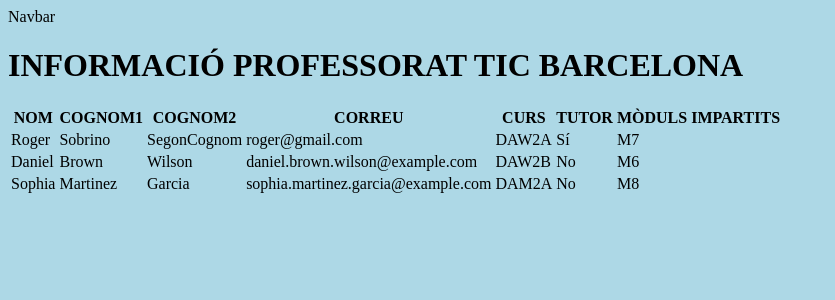
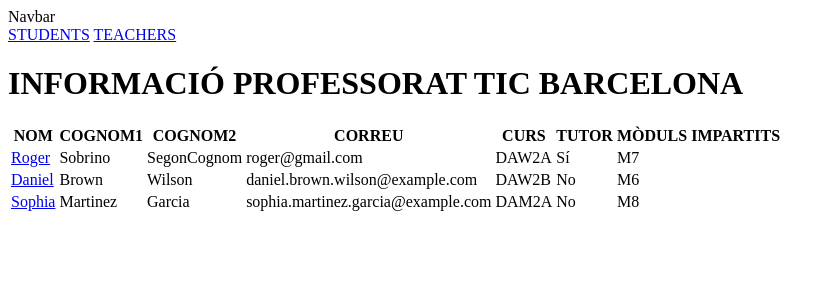
Before and after one commit to getaudio2/django_paul, a Django app: page /centre/teachers in a window 1280 px wide. Shown: the top 300 px of the page, without its empty margins (0-835 px from the left). Run offline with Django 3.2, Linux system fonts and the light colour scheme.

Commit message:
Added linking functionality

```diff
--- a/ACTIVITAT_13/TIC_BCN_PMS/centre/templates/head/header.html
+++ b/ACTIVITAT_13/TIC_BCN_PMS/centre/templates/head/header.html
@@ -11,5 +11,7 @@
 </head>
 <body>
     <header>Navbar</header>
+    <a href="{% url 'students' %}">STUDENTS</a>
+    <a href="{% url 'teachers' %}">TEACHERS</a>
 </body>
 </html>
--- a/ACTIVITAT_13/TIC_BCN_PMS/centre/templates/teachers.html
+++ b/ACTIVITAT_13/TIC_BCN_PMS/centre/templates/teachers.html
@@ -20,17 +20,9 @@
             <th>TUTOR</th>
             <th>MÒDULS IMPARTITS</th>
         </tr>
-        {% for teacher in teachers %}
-        <tr>
-            <td>{{ teacher.nom }}</td>
-            <td>{{ teacher.cognom1 }}</td>
-            <td>{{ teacher.cognom2 }}</td>
-            <td>{{ teacher.correu }}</td>
-            <td>{{ teacher.curs }}</td>
-            <td>{{ teacher.tutor }}</td>
-            <td>{{ teacher.moduls }}</td>
-        </tr>
-        {% endfor %}
+        {% block content %}
+
+        {% endblock %}
     </table>
 </body>
 </html>
--- /dev/null
+++ b/ACTIVITAT_13/TIC_BCN_PMS/centre/templates/teachers_table.html
@@ -0,0 +1,14 @@
+{% extends 'teachers.html' %}
+{% block content %}
+{% for teacher in teachers %}
+<tr>
+    <td><a href="{% url 'teacher' teacher.id %}">{{ teacher.nom }}</a></td>
+    <td>{{ teacher.cognom1 }}</td>
+    <td>{{ teacher.cognom2 }}</td>
+    <td>{{ teacher.correu }}</td>
+    <td>{{ teacher.curs }}</td>
+    <td>{{ teacher.tutor }}</td>
+    <td>{{ teacher.moduls }}</td>
+</tr>
+{% endfor %}
+{% endblock %}
--- a/ACTIVITAT_13/TIC_BCN_PMS/centre/urls.py
+++ b/ACTIVITAT_13/TIC_BCN_PMS/centre/urls.py
@@ -6,4 +6,5 @@ urlpatterns = [
     path('students', views.show_students, name="students"),
     path('students/student/<str:pk>', views.student, name="student"),
     path('teachers', views.show_teachers, name="teachers"),
+    path('teachers/teacher/<str:pk>', views.teacher, name="teacher"),
 ]
--- a/ACTIVITAT_13/TIC_BCN_PMS/centre/views.py
+++ b/ACTIVITAT_13/TIC_BCN_PMS/centre/views.py
@@ -79,4 +79,11 @@ def student(request, pk):
 
 def show_teachers(request):
     return render(request,
-                  'teachers.html',{'teachers': teachers})
+                  'teachers_table.html',{'teachers': teachers})
+
+def teacher(request, pk):
+    teacher_obj = None
+    for i in teachers:
+        if i['id'] == pk:
+            teacher_obj = i
+    return render(request, 'teacher_table.html', {'teacher': teacher_obj})
--- a/ACTIVITAT_13/TIC_BCN_PMS/static/styles/header.css
+++ b/ACTIVITAT_13/TIC_BCN_PMS/static/styles/header.css
@@ -1,3 +1,3 @@
 body {
-    background-color: lightblue;
+    background-color: #fff;
 }
```
Also changed, not shown: ACTIVITAT_13/TIC_BCN_PMS/centre/templates/teacher_table.html (added, +14 -0 lines), captura1.png (added), captura2.png (added), captura3.png (added), 1 other file.
